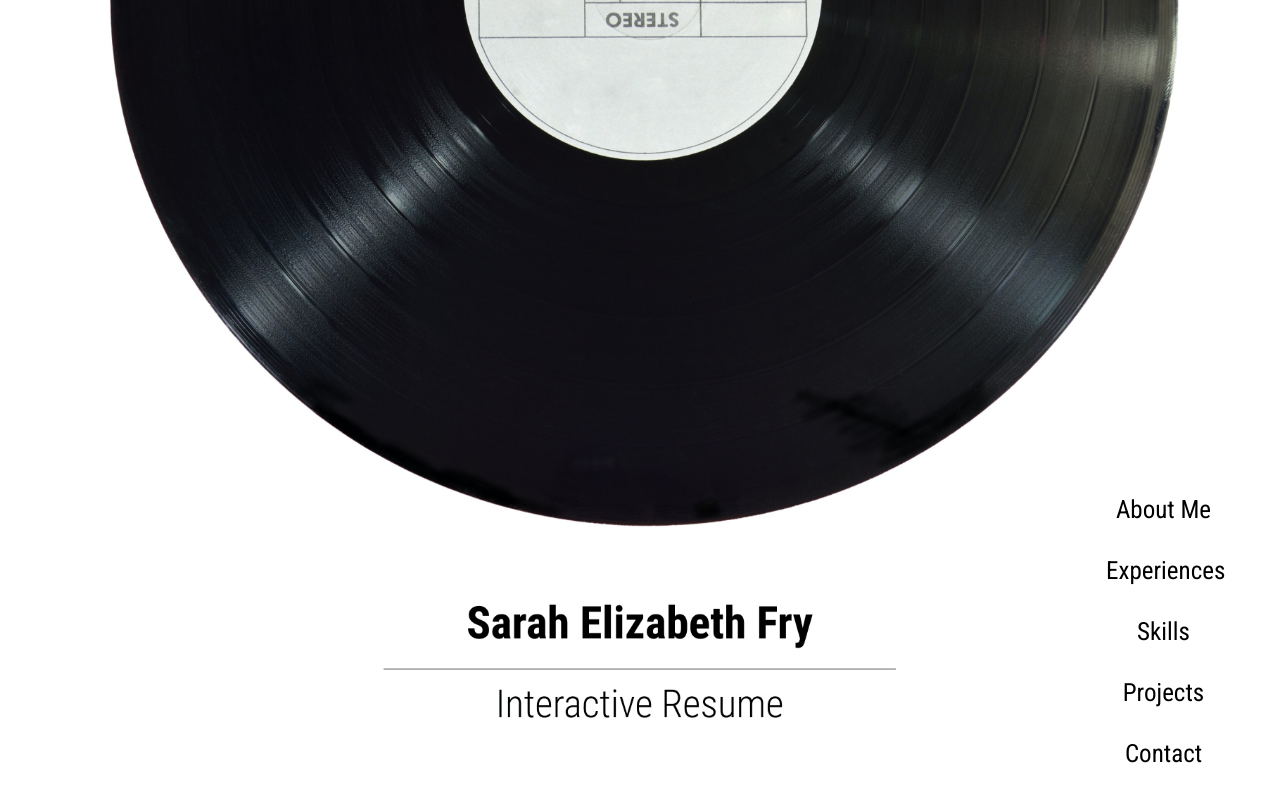
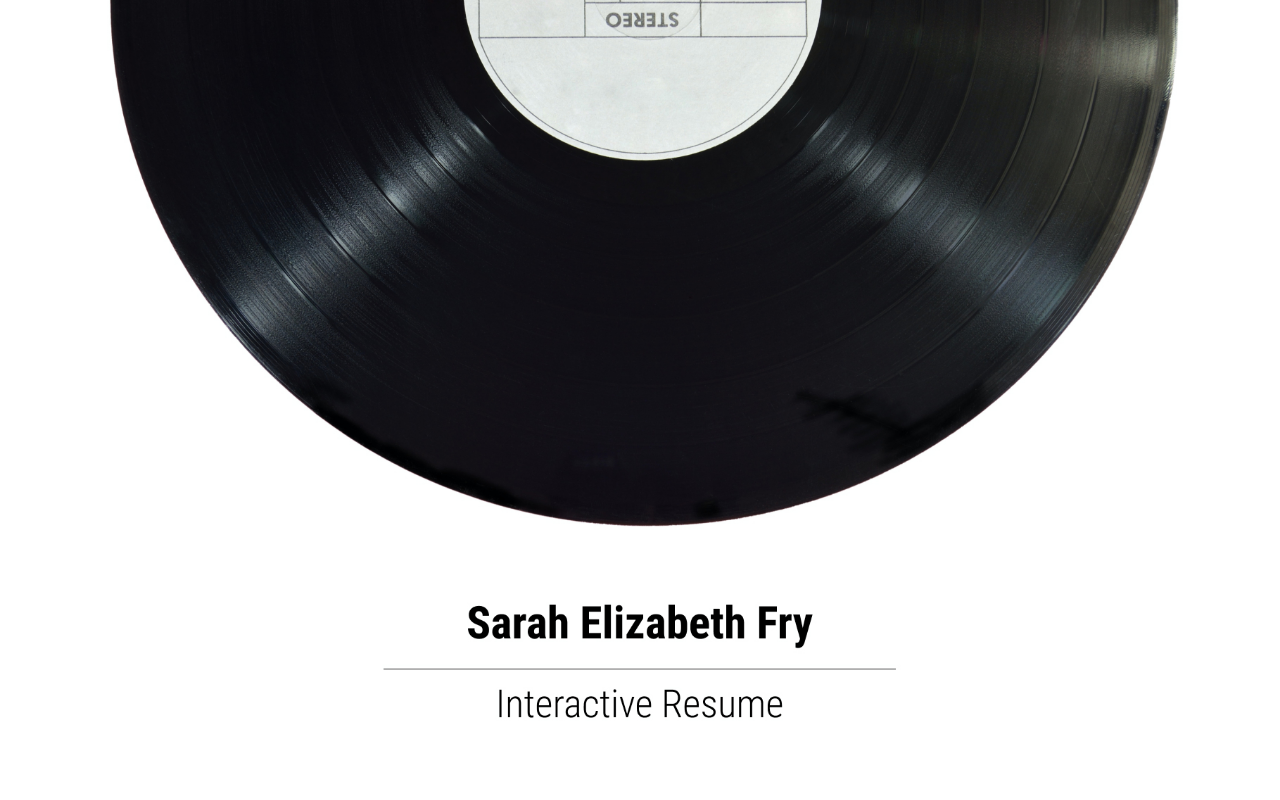
Before and after one commit to sarahbethfry/my-website, a React (Create React App) app: page / in a window 1280 px wide. Shown: the top 800 px of the page. Built offline with nearby package versions, Linux system fonts and the light colour scheme.

Commit message:
add toggle arrow and responsive nav bar properties

```diff
--- a/src/App.jsx
+++ b/src/App.jsx
@@ -1,7 +1,6 @@
-import React from "react";
+import React, { useState } from "react";
 
 import Header from "./Header/Header";
-
 import NavBar from "./NavBar/NavBar";
 import AboutMe from "./AboutMe/AboutMe";
 import Experiences from "./Experiences/Experiences";
@@ -9,12 +8,17 @@ import Projects from "./Projects/Projects";
 import Contact from "./Contact/Contact";
 import Skills from "./Skills/Skills";
 
-const App = (props) => {
+const App = () => {
+  const [showNavBar, setShowNavBar] = useState(false);
+  console.log(showNavBar);
+
+  const toggleNavBarHandler = () => {
+    setShowNavBar(!showNavBar);
+  };
   return (
     <div>
-      <Header />
-
-      <NavBar />
+      <Header clicked={toggleNavBarHandler} />
+      <NavBar open={showNavBar} />
       <AboutMe />
       <Experiences />
       <Skills />
--- a/src/Header/Header.jsx
+++ b/src/Header/Header.jsx
@@ -1,13 +1,24 @@
 import React from "react";
-import ToggleArrow from "./ToggleArrow.jsx";
+import { FontAwesomeIcon } from "@fortawesome/react-fontawesome";
+import { faArrowAltCircleDown } from "@fortawesome/free-solid-svg-icons";
 import VinylImage from "../VinylImage/VinylImage";
 import classes from "./Header.module.css";
 
 const Header = (props) => {
+  console.log(props.clicked);
   return (
     <div className={classes.Header}>
       <VinylImage />
-      <ToggleArrow />
+      <div className={classes.ToggleArrow}>
+        <button onClick={props.clicked} className={classes.ArrowButton}>
+          <FontAwesomeIcon
+            icon={faArrowAltCircleDown}
+            size="5x"
+            color="lightslategrey"
+            className={classes.ArrowIcon}
+          />
+        </button>
+      </div>
     </div>
   );
 };
--- a/src/Header/Header.module.css
+++ b/src/Header/Header.module.css
@@ -1,7 +1,3 @@
-.Header {
-  height: 812px;
-}
-
 .ToggleArrow {
   display: none;
 }
@@ -16,7 +12,11 @@
     text-align: center;
     z-index: 6;
   }
+  .Header {
+    height: 812px;
+  }
 }
+
 .ArrowButton {
   background-color: white;
   border: none;
--- a/src/Header/ToggleArrow.jsx
+++ /dev/null
@@ -1,21 +0,0 @@
-import React from "react";
-import { FontAwesomeIcon } from "@fortawesome/react-fontawesome";
-import { faArrowAltCircleDown } from "@fortawesome/free-solid-svg-icons";
-import classes from "./Header.module.css";
-
-const ToggleArrow = (props) => {
-  return (
-    <div className={classes.ToggleArrow}>
-      <button className={classes.ArrowButton}>
-        <FontAwesomeIcon
-          icon={faArrowAltCircleDown}
-          size="5x"
-          color="lightslategrey"
-          className={classes.ArrowIcon}
-        />
-      </button>
-    </div>
-  );
-};
-
-export default ToggleArrow;
--- a/src/NavBar/NavBar.jsx
+++ b/src/NavBar/NavBar.jsx
@@ -4,8 +4,14 @@ import NavItem from "./NavItem/NavItem";
 import classes from "./NavBar.module.css";
 
 const NavBar = (props) => {
+  let attachedClasses = [classes.NavBar, classes.close];
+  if (props.open) {
+    attachedClasses = [classes.NavBar, classes.open];
+  }
+  console.log(attachedClasses);
+  console.log(props.open);
   return (
-    <nav className={classes.NavBar}>
+    <nav className={attachedClasses.join(" ")}>
       <ul>
         <NavItem to="about-me"> About Me </NavItem>
         <NavItem to="experiences"> Experiences </NavItem>
--- a/src/NavBar/NavBar.module.css
+++ b/src/NavBar/NavBar.module.css
@@ -1,14 +1,24 @@
-.NavBar {
+.NavBar.open {
   position: fixed;
   right: 5%;
   width: 120px;
   z-index: 999;
-  bottom: 0;
+  bottom: 60px;
 }
 
 @media (max-width: 767px) {
   .NavBar {
-    display: none;
+    position: absolute;
+    top: 46%;
+    right: 55%;
+    width: 50px;
+    transition: transform 0.3s ease-in-out;
+  }
+  .NavBar.close {
+    transform: translateX(-500%);
+  }
+  .NavBar.open {
+    transform: translateX(0);
   }
 }
 
```
